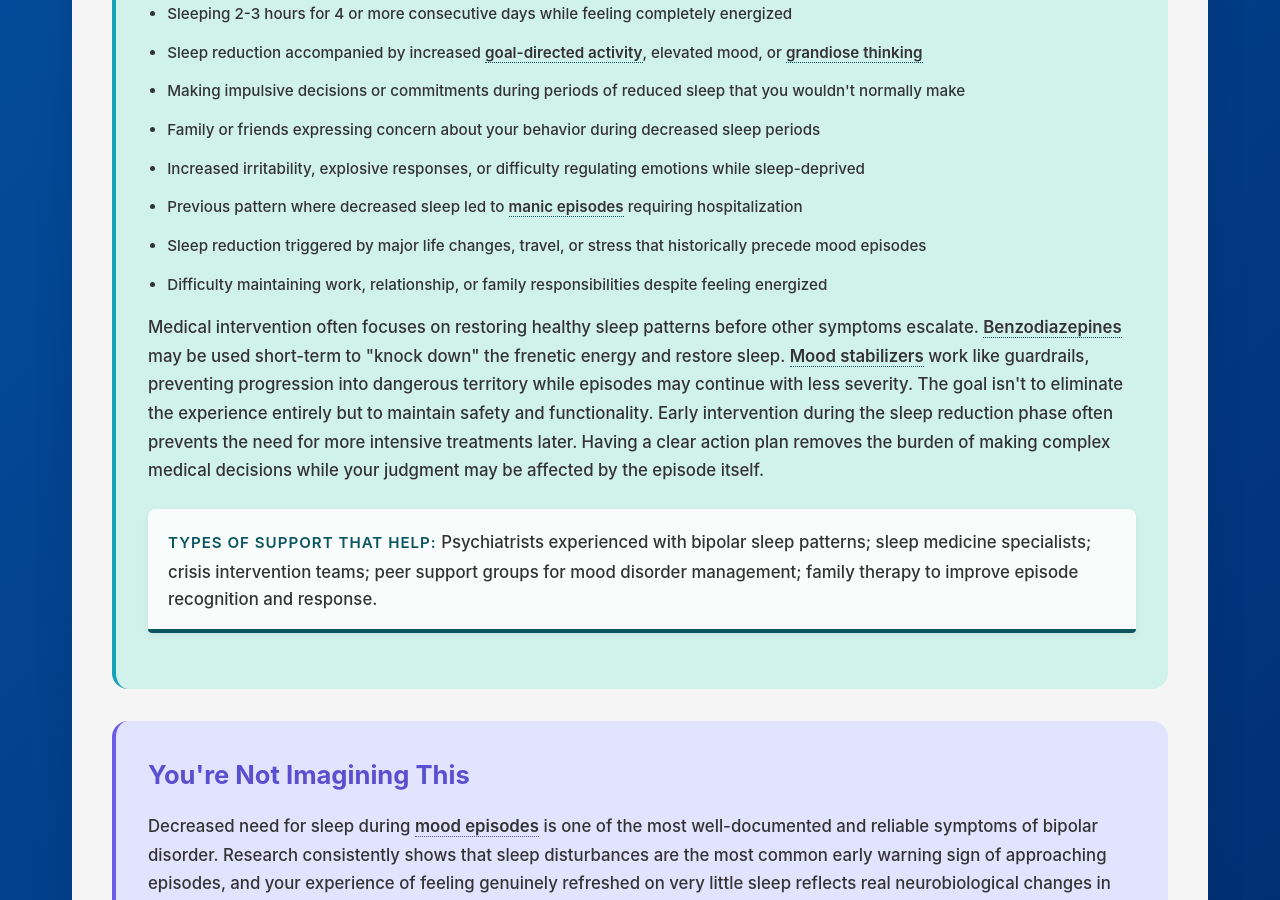
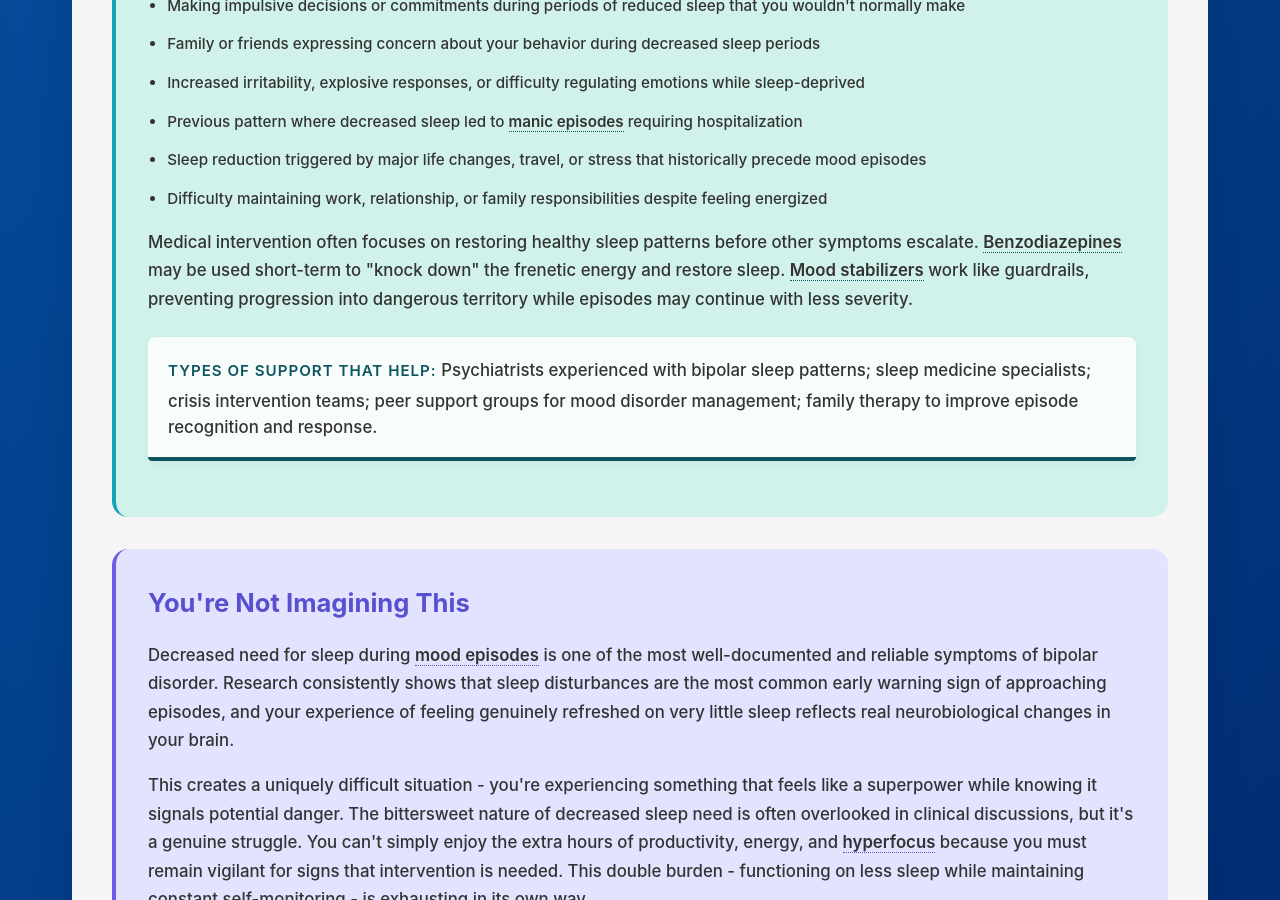
Before and after one commit to neurodivergent-survival-guide/neurodivergent-survival-guide, a Jekyll site: the page built from struggles/decreased-need-for-sleep.html, in a window 1280 px wide and 900 px high, scrolled down 4403 px. Built offline with Jekyll 4.4.1, drawn with Linux system fonts in a browser that asks for light colours; some of the changed text lies outside the part shown.

Commit message:
Update decreased-need-for-sleep.html

```diff
--- a/struggles/decreased-need-for-sleep.html
+++ b/struggles/decreased-need-for-sleep.html
@@ -18,7 +18,7 @@
 featured: false
 
 # SEO Optimization (Mandatory)
-search_terms: ["need less sleep", "sleeping too little", "feel fine tired", "energized no sleep", "sleep warning sign", "manic insomnia", "can't sleep again"]
+search_terms: ["need less sleep", "feel fine tired", "energized no sleep", "manic insomnia", "can't sleep again", "sleeping too little"]
 ---
 
 <!-- File: /struggles/decreased-need-for-sleep.html -->
@@ -58,7 +58,7 @@
 
         <p><a class="jargon">Circadian rhythm<span class="tooltip">Your body's internal 24-hour clock that regulates sleep-wake cycles and hormone release</span></a> disruptions play a central role. During mood episodes, the timing and quality of <a class="jargon">REM sleep<span class="tooltip">Rapid Eye Movement sleep stage important for emotional processing and memory consolidation</span></a> change significantly. The brain's <a class="jargon">neurotransmitter systems<span class="tooltip">Chemical communication networks in the brain including dopamine, serotonin, and GABA</span></a> - particularly dopamine, serotonin, and GABA - become dysregulated in ways that affect both mood and sleep architecture simultaneously.</p>
 
-        <p>For people with multiple <a class="jargon">neurodivergent conditions<span class="tooltip">Brain differences including ADHD, autism, and mood disorders that affect daily functioning</span></a>, sleep disturbances don't automatically signal mood episodes. The pattern requires careful attention to the complete picture - how the sleep changes feel different from typical <a class="jargon">ADHD<span class="tooltip">Attention-Deficit/Hyperactivity Disorder affecting attention, impulse control, and executive function</span></a> or <a class="jargon">autism<span class="tooltip">Neurological differences affecting social communication, sensory processing, and behavioral patterns</span></a>-related sleep issues, and whether they coincide with other mood-related changes. The key distinction lies in the energizing quality - ADHD-related sleep problems typically leave you feeling tired despite being unable to sleep, while bipolar-related decreased sleep need creates genuine feelings of refreshment and capability. This neurobiological precision helps explain why sleep monitoring becomes such a crucial early detection tool.</p>
+        <p>For people with multiple <a class="jargon">neurodivergent conditions<span class="tooltip">Brain differences including ADHD, autism, and mood disorders that affect daily functioning</span></a>, sleep disturbances don't automatically signal mood episodes. The pattern requires careful attention to the complete picture - how the sleep changes feel different from typical <a class="jargon">ADHD<span class="tooltip">Attention-Deficit/Hyperactivity Disorder affecting attention, impulse control, and executive function</span></a> or <a class="jargon">autism<span class="tooltip">Neurological differences affecting social communication, sensory processing, and behavioral patterns</span></a>-related sleep issues, and whether they coincide with other mood-related changes.</p>
     </div>
 
     <div class="immediate-help">
@@ -99,7 +99,9 @@
             <h3 onclick="toggleLearnMore(this.parentElement)">Learn More: Professional Sleep Interventions ↓</h3>
             <div class="learn-more-content">
                 <p><a class="jargon">Sleep specialists<span class="tooltip">Medical doctors who specialize in diagnosing and treating sleep disorders</span></a> familiar with bipolar disorder can provide valuable support through <a class="jargon">sleep studies<span class="tooltip">Overnight monitoring that tracks brain waves, breathing, and movement during sleep</span></a> and specialized interventions. <a class="jargon">Chronotherapy<span class="tooltip">Treatment that uses light exposure and sleep scheduling to regulate circadian rhythms</span></a> techniques can help stabilize circadian rhythms between episodes.</p>
-                <p>Some people benefit from <a class="jargon">cognitive behavioral therapy for insomnia<span class="tooltip">Structured therapy that addresses thoughts and behaviors affecting sleep patterns</span></a> (CBT-I) adapted for bipolar disorder, which teaches skills for managing both hypersomnia during depression and decreased sleep need during elevated episodes.</p>
+                <p>Some people benefit from <a class="jargon">cognitive behavioral therapy for insomnia<span class="tooltip">Structured therapy that addresses thoughts and behaviors affecting sleep patterns</span></a> (CBT-I) adapted for bipolar disorder, which teaches skills for managing both hypersomnia during depression and decreased sleep need during elevated episodes. This specialized approach differs from standard CBT-I by accounting for the cyclical nature of bipolar sleep disturbances.</p>
+                <p>According to research by Harvey and colleagues at UC Berkeley, <a class="jargon">interpersonal and social rhythm therapy<span class="tooltip">Psychotherapy that focuses on stabilizing daily routines and social rhythms to prevent mood episodes</span></a> (IPSRT) can be particularly effective for people with bipolar disorder who experience frequent sleep disruptions. This approach helps establish consistent daily routines that support healthy sleep patterns and may reduce episode frequency.</p>
+                <p>Many people also benefit from working with psychiatrists who understand the relationship between sleep medications and mood stabilization. Finding providers who can coordinate sleep interventions with existing <a class="jargon">mood stabilizer<span class="tooltip">Medications like lithium or anticonvulsants that help prevent extreme mood episodes</span></a> regimens often produces better outcomes than treating sleep issues in isolation.</p>
             </div>
         </div>
     </div>
@@ -119,7 +121,7 @@
             <li>Difficulty maintaining work, relationship, or family responsibilities despite feeling energized</li>
         </ul>
 
-        <p>Medical intervention often focuses on restoring healthy sleep patterns before other symptoms escalate. <a class="jargon">Benzodiazepines<span class="tooltip">Anti-anxiety medications that can induce sleep and reduce agitation during acute episodes</span></a> may be used short-term to "knock down" the frenetic energy and restore sleep. <a class="jargon">Mood stabilizers<span class="tooltip">Medications like lithium or anticonvulsants that help prevent extreme mood episodes</span></a> work like guardrails, preventing progression into dangerous territory while episodes may continue with less severity. The goal isn't to eliminate the experience entirely but to maintain safety and functionality. Early intervention during the sleep reduction phase often prevents the need for more intensive treatments later. Having a clear action plan removes the burden of making complex medical decisions while your judgment may be affected by the episode itself.</p>
+        <p>Medical intervention often focuses on restoring healthy sleep patterns before other symptoms escalate. <a class="jargon">Benzodiazepines<span class="tooltip">Anti-anxiety medications that can induce sleep and reduce agitation during acute episodes</span></a> may be used short-term to "knock down" the frenetic energy and restore sleep. <a class="jargon">Mood stabilizers<span class="tooltip">Medications like lithium or anticonvulsants that help prevent extreme mood episodes</span></a> work like guardrails, preventing progression into dangerous territory while episodes may continue with less severity.</p>
 
         <div class="highlight-box">
             <p><strong>Types of support that help:</strong> Psychiatrists experienced with bipolar sleep patterns; sleep medicine specialists; crisis intervention teams; peer support groups for mood disorder management; family therapy to improve episode recognition and response.</p>
```
